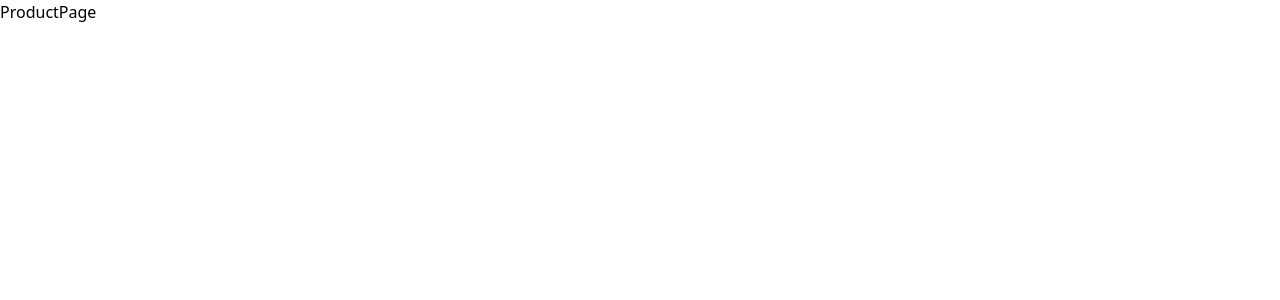
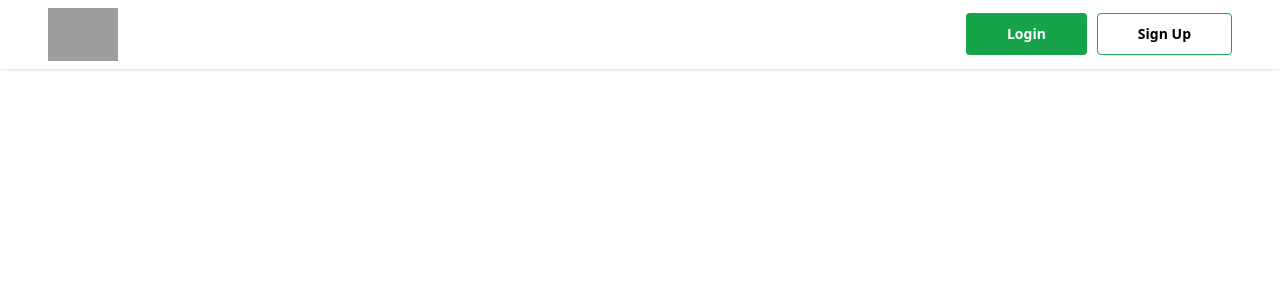
Before and after one commit to Saoa35/ecommere-marketplace, a Next.js app: page /product/1 in a window 1280 px wide. Shown: the top 300 px of the page. Built offline with nearby package versions, Linux system fonts and the light colour scheme; grey boxes are pictures that could not be loaded.

Commit message:
+ added Header to layaut

```diff
--- a/app/layout.tsx
+++ b/app/layout.tsx
@@ -1,8 +1,9 @@
+import { Header } from "@/components/Header";
 import "./globals.css";
 import type { Metadata } from "next";
 
 export const metadata: Metadata = {
-  title: "Create Next App",
+  title: "Ecommerce",
   description: "Generated by create next app",
 };
 
@@ -13,7 +14,10 @@ export default function RootLayout({
 }) {
   return (
     <html lang="en">
-      <body>{children}</body>
+      <body>
+        <Header />
+        {children}
+      </body>
     </html>
   );
 }
--- a/app/product/[id]/page.tsx
+++ b/app/product/[id]/page.tsx
@@ -1,3 +1,5 @@
-export default function ProductPage() {
+export default function ProductPage(props) {
+  console.log(props);
+
   return <main className="">ProductPage</main>;
 }
--- a/next.config.js
+++ b/next.config.js
@@ -1,7 +1,7 @@
 /** @type {import('next').NextConfig} */
 const nextConfig = {
   images: {
-    domains: ["fakestoreapi.com"],
+    domains: ["fakestoreapi.com", "st4.depositphotos.com"],
   },
 };
 
```
